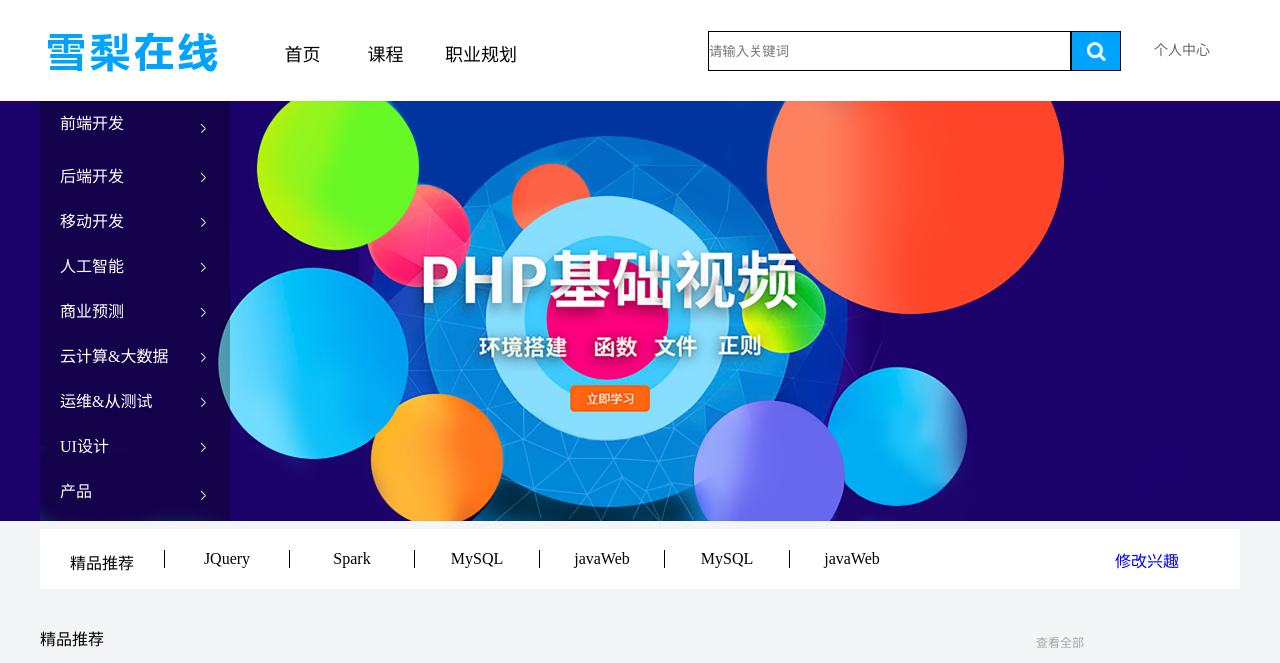
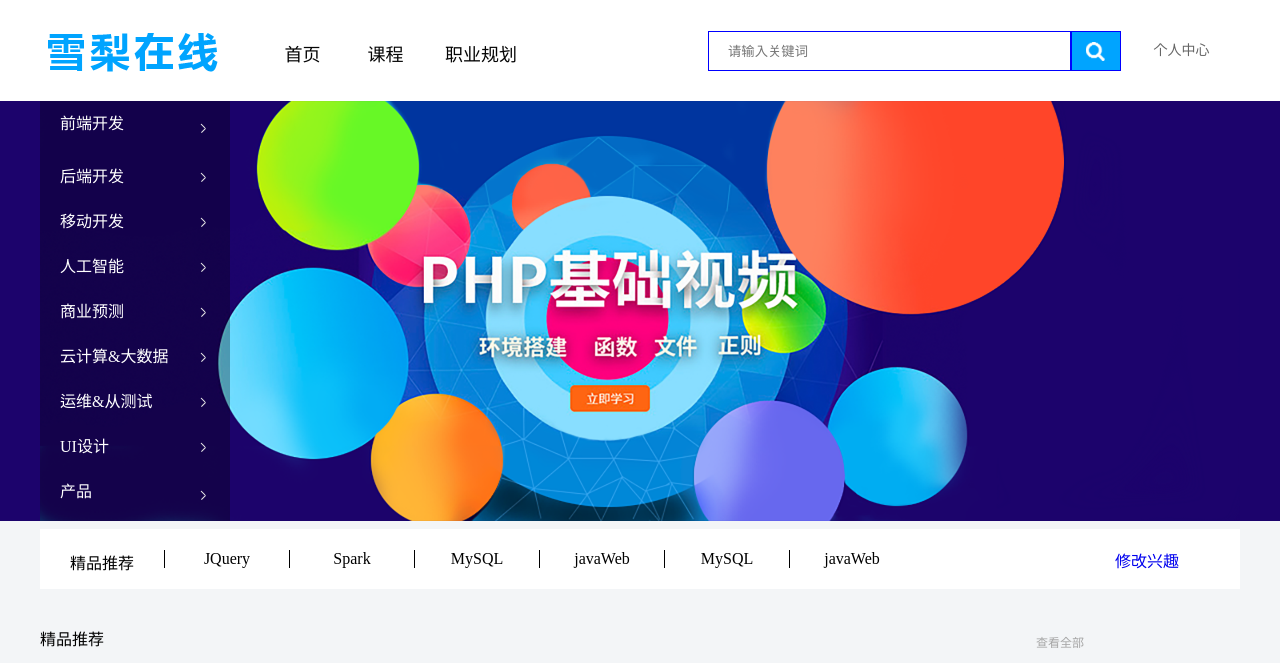
Before and after one commit to Lijh666/Web-demo, a plain HTML site: page index.html in a window 1280 px wide. Shown: the top 663 px of the page. Drawn offline with Linux system fonts and the light colour scheme.

Commit message:
Update index.html

```diff
--- a/index.html
+++ b/index.html
@@ -61,12 +61,15 @@
 			}
 			#nav form input{
 				height: 38px;
-				width: 361px;
+				width: 341.5px;
 				float: left;
-				border: 1px solid;
+				padding-left: 19px;
+				border: 1px solid blue;
 			}
 			#nav form .search2{
+				float: left;
 				background: url(images/fa-search.png) no-repeat rgba(0,164,255,1) center center;
+				border: 0.5px solid blue;
 				width: 50px;
 				height: 40px;
 			}
```
